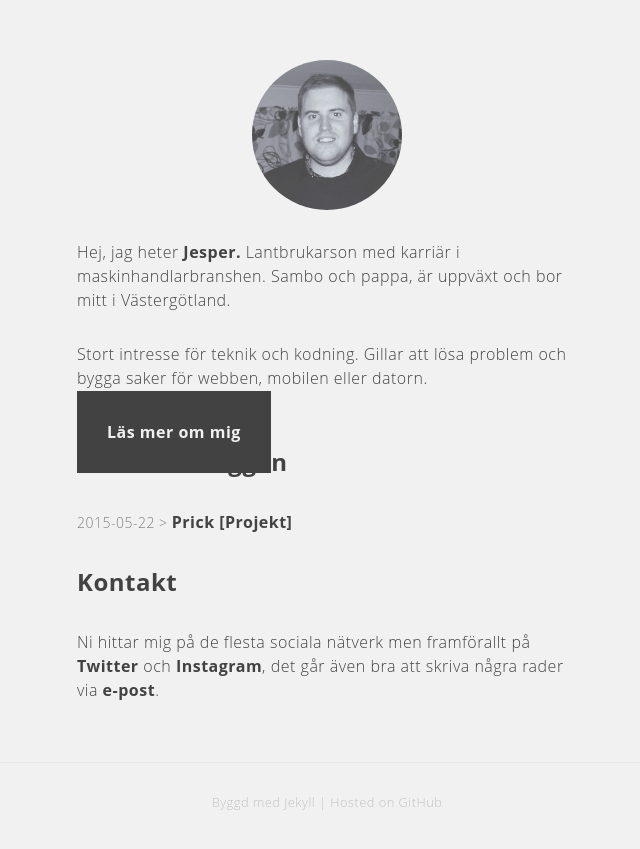
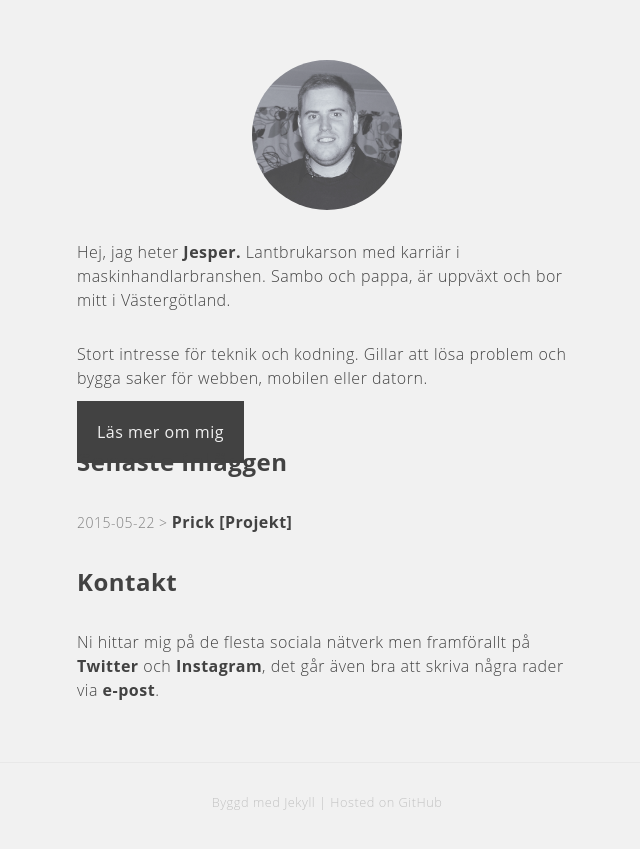
Before and after one commit to jesperpsvensson/jesperpsvensson.github.io, a Jekyll site: the page built from index.html, in a window 1280 px wide. Shown: the top 849 px of the page, without its empty margins (313-953 px from the left). Built offline with Jekyll 4.4.1, drawn with Linux system fonts in a browser that asks for light colours; some web fonts are replaced.

Commit message:
ändrad knapp

```diff
--- a/_sass/_layout.scss
+++ b/_sass/_layout.scss
@@ -199,7 +199,9 @@
 .aboutBtn {
   color: #f1f1f1;
   background-color: #424242;
-  padding: 30px;
+  padding: 20px;
+  font-weight: normal;
+  margin-bottom: 20px;
 }
 
 .aboutBtn:hover {
```
